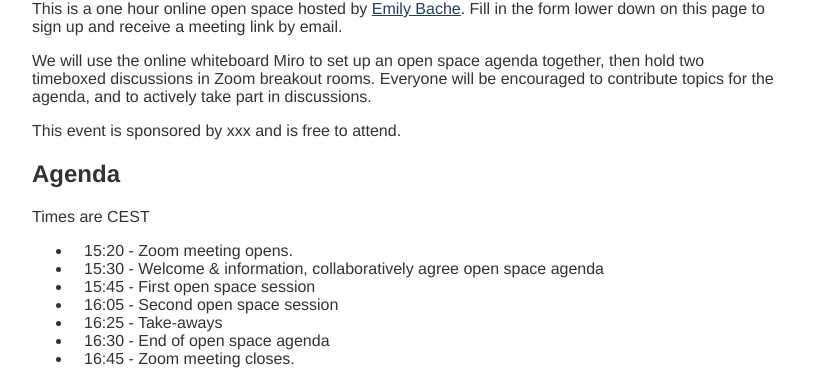
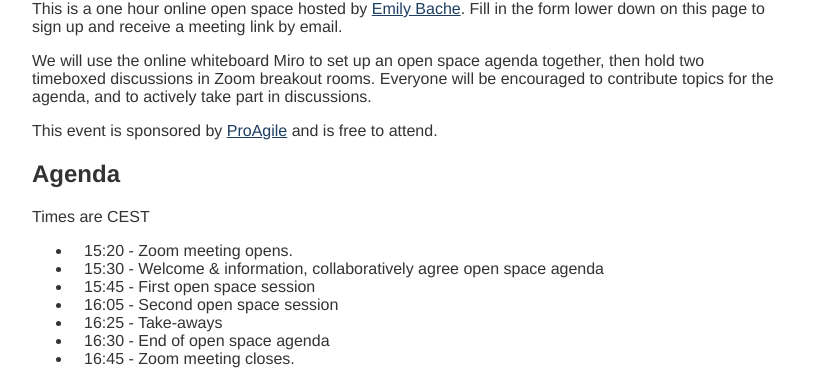
Before and after one commit to sammancoaching/website, a Jekyll site: the page built from society/events/open_space_2023-01-25.md, in a window 1280 px wide. Shown: the part 409-779 px from the top of the page, without its empty margins (233-1046 px from the left). Built offline with Jekyll 4.4.1, drawn with Linux system fonts in a browser that asks for light colours.

Commit message:
proagile can sponsor again

```diff
--- a/society/events/open_space_2023-01-25.md
+++ b/society/events/open_space_2023-01-25.md
@@ -13,7 +13,7 @@ This is a one hour online open space hosted by [Emily Bache](/society/contributo
 
 We will use the online whiteboard Miro to set up an open space agenda together, then hold two timeboxed discussions in Zoom breakout rooms. Everyone will be encouraged to contribute topics for the agenda, and to actively take part in discussions.
 
-This event is sponsored by xxx and is free to attend.
+This event is sponsored by [ProAgile](http://proagile.eu) and is free to attend.
 
 ## Agenda
 Times are CEST
```
